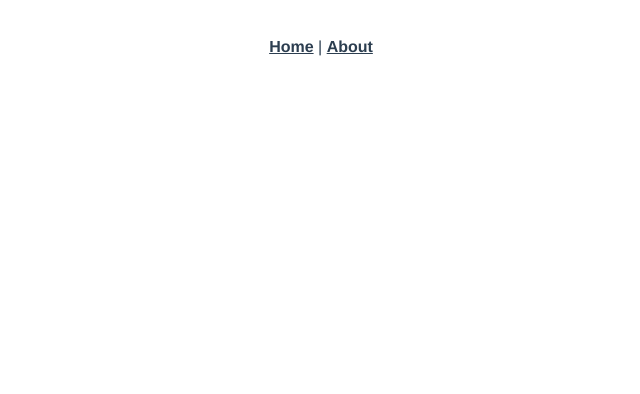
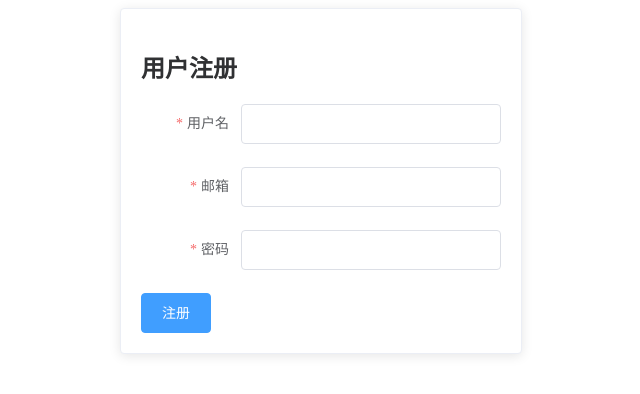
Before and after one commit to archester-250/WH-TrainSecKill, a Vue app in the folder frontend/whtrainseckill/: page /register in a window 1280 px wide. Shown: the top 394 px of the page, without its empty margins (319-959 px from the left). Built offline with nearby package versions, Linux system fonts and the light colour scheme.

Commit message:
:construction:用户注册登录前端代码构建

```diff
--- a/frontend/whtrainseckill/package.json
+++ b/frontend/whtrainseckill/package.json
@@ -8,6 +8,7 @@
   },
   "dependencies": {
     "core-js": "^3.8.3",
+    "element-ui": "^2.15.14",
     "vue": "^2.6.14",
     "vue-router": "^3.5.1",
     "vuex": "^3.6.2"
--- a/frontend/whtrainseckill/src/App.vue
+++ b/frontend/whtrainseckill/src/App.vue
@@ -1,32 +1,11 @@
 <template>
   <div id="app">
-    <nav>
-      <router-link to="/">Home</router-link> |
-      <router-link to="/about">About</router-link>
-    </nav>
-    <router-view/>
+    <router-view />
   </div>
 </template>
 
-<style lang="scss">
-#app {
-  font-family: Avenir, Helvetica, Arial, sans-serif;
-  -webkit-font-smoothing: antialiased;
-  -moz-osx-font-smoothing: grayscale;
-  text-align: center;
-  color: #2c3e50;
-}
-
-nav {
-  padding: 30px;
-
-  a {
-    font-weight: bold;
-    color: #2c3e50;
-
-    &.router-link-exact-active {
-      color: #42b983;
-    }
-  }
-}
-</style>
+<script>
+export default {
+  name: 'App'
+};
+</script>
--- /dev/null
+++ b/frontend/whtrainseckill/src/components/Login.vue
@@ -0,0 +1,41 @@
+<template>
+    <el-card class="login">
+      <h2>用户登录</h2>
+      <el-form @submit.prevent="loginUser" :model="form" label-width="100px">
+        <el-form-item label="用户名" required>
+          <el-input v-model="form.username" />
+        </el-form-item>
+        <el-form-item label="密码" required>
+          <el-input type="password" v-model="form.password" />
+        </el-form-item>
+        <el-button type="primary" native-type="submit">登录</el-button>
+      </el-form>
+      <p v-if="message">{{ message }}</p>
+    </el-card>
+  </template>
+
+  <script>
+  export default {
+    data() {
+      return {
+        form: {
+          username: '',
+          password: ''
+        },
+        message: ''
+      };
+    },
+    methods: {
+      async loginUser() {
+        // 与之前相同的登录逻辑
+      }
+    }
+  };
+  </script>
+
+  <style scoped>
+  .login {
+    max-width: 400px;
+    margin: 0 auto;
+  }
+  </style>
--- /dev/null
+++ b/frontend/whtrainseckill/src/components/Register.vue
@@ -0,0 +1,45 @@
+<template>
+  <el-card class="register">
+    <h2>用户注册</h2>
+    <el-form @submit.prevent="registerUser" :model="form" label-width="100px">
+      <el-form-item label="用户名" required>
+        <el-input v-model="form.username" />
+      </el-form-item>
+      <el-form-item label="邮箱" required>
+        <el-input v-model="form.email" />
+      </el-form-item>
+      <el-form-item label="密码" required>
+        <el-input type="password" v-model="form.password" />
+      </el-form-item>
+      <el-button type="primary" native-type="submit">注册</el-button>
+    </el-form>
+    <p v-if="message">{{ message }}</p>
+  </el-card>
+</template>
+
+<script>
+export default {
+  data() {
+    return {
+      form: {
+        username: '',
+        email: '',
+        password: ''
+      },
+      message: ''
+    };
+  },
+  methods: {
+    async registerUser() {
+      // 与之前相同的注册逻辑
+    }
+  }
+};
+</script>
+
+<style scoped>
+.register {
+  max-width: 400px;
+  margin: 0 auto;
+}
+</style>
--- /dev/null
+++ b/frontend/whtrainseckill/src/components/Welcome.vue
@@ -0,0 +1,29 @@
+<template>
+    <div class="welcome">
+      <el-card class="box-card">
+        <h1>欢迎来到在线秒杀系统</h1>
+        <p>请注册或登录以继续。</p>
+        <div>
+          <el-button type="primary" @click="$router.push('/register')">注册</el-button>
+          <el-button type="success" @click="$router.push('/login')">登录</el-button>
+        </div>
+      </el-card>
+    </div>
+  </template>
+
+  <script>
+  export default {
+    name: 'Welcome'
+  };
+  </script>
+
+  <style scoped>
+  .welcome {
+    text-align: center;
+    margin-top: 50px;
+  }
+  .box-card {
+    width: 400px;
+    margin: 0 auto;
+  }
+  </style>
--- a/frontend/whtrainseckill/src/router/index.js
+++ b/frontend/whtrainseckill/src/router/index.js
@@ -1,29 +1,32 @@
-import Vue from 'vue'
-import VueRouter from 'vue-router'
-import HomeView from '../views/HomeView.vue'
+import Vue from 'vue';
+import Router from 'vue-router';
+import Register from '../components/Register.vue';
+import Login from '../components/Login.vue';
+import Welcome from '../components/Welcome.vue';
 
-Vue.use(VueRouter)
+Vue.use(Router);
 
 const routes = [
   {
     path: '/',
-    name: 'home',
-    component: HomeView
+    name: 'Welcome',
+    component: Welcome
   },
   {
-    path: '/about',
-    name: 'about',
-    // route level code-splitting
-    // this generates a separate chunk (about.[hash].js) for this route
-    // which is lazy-loaded when the route is visited.
-    component: () => import(/* webpackChunkName: "about" */ '../views/AboutView.vue')
+    path: '/register',
+    name: 'Register',
+    component: Register
+  },
+  {
+    path: '/login',
+    name: 'Login',
+    component: Login
   }
-]
+];
 
-const router = new VueRouter({
+const router = new Router({
   mode: 'history',
-  base: process.env.BASE_URL,
   routes
-})
+});
 
-export default router
+export default router;
```
Also changed, not shown: frontend/whtrainseckill/src/main.js (+7 -7 lines), 2 other files (tests, documents, lock files or other folders).
